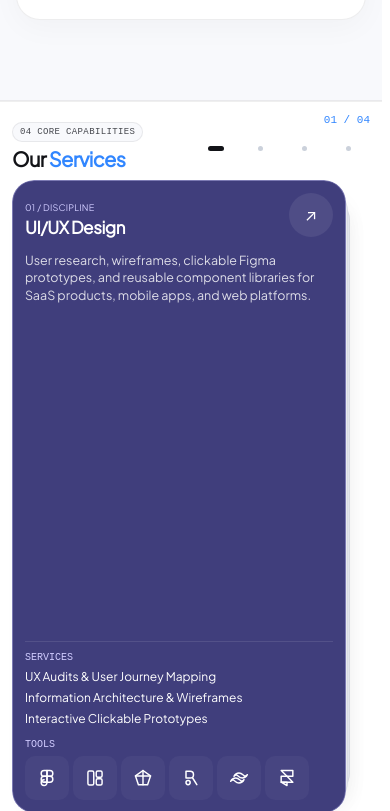
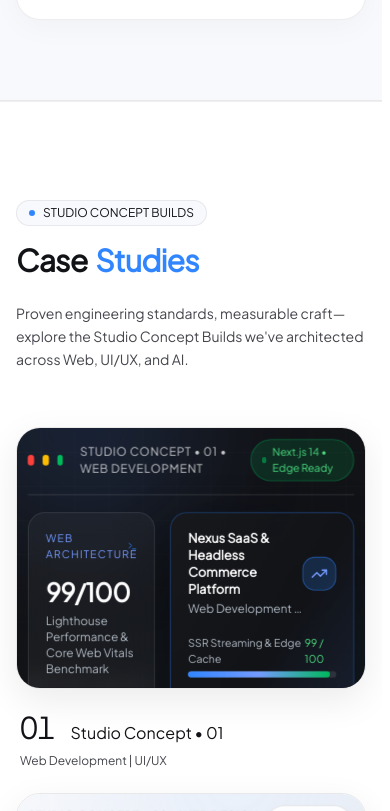
Before and after one commit to qasim-987/Axioms-Labs, a Next.js app: page / in a window 390 px wide. Shown: the part 2293-3104 px from the top of the page. Built offline with nearby package versions, Linux system fonts and the light colour scheme.

Commit message:
fix: show case studies on mobile and wrap captions
Co-authored-by: arena-agent <297053741+arena-agent@users.noreply.github.com>

```diff
--- a/src/components/CaseStudies.tsx
+++ b/src/components/CaseStudies.tsx
@@ -404,7 +404,7 @@ export default function CaseStudies() {
                 </Link>
 
                 {/* Minimal Numbered Caption Row Below Image (01 / 02 + Category Tags) */}
-                <div className="mt-5 px-1 flex items-baseline justify-between gap-4">
+                <div className="mt-5 px-1 flex flex-col sm:flex-row sm:items-baseline justify-between gap-2 sm:gap-4">
                   <div className="flex items-baseline gap-4 min-w-0">
                     <span className="text-3xl sm:text-4xl font-light font-sans tracking-tight text-[#121317] tabular-nums select-none">
                       {indexLabel}
--- a/src/components/ConceptBuildsGate.tsx
+++ b/src/components/ConceptBuildsGate.tsx
@@ -3,12 +3,12 @@ import dynamic from "next/dynamic";
 import { useEffect, useState } from "react";
 import { ScrollTrigger } from "gsap/ScrollTrigger";
 
-export const HIDE_CONCEPT_BUILDER: "mobile" | "all" | "none" = "mobile";
+export const HIDE_CONCEPT_BUILDER: "mobile" | "all" | "none" = "none";
 const CaseStudies = dynamic(() => import("./CaseStudies"), { ssr: false });
 
 /** No SSR subtree, import, images, or effects on excluded viewports. */
 export default function ConceptBuildsGate() {
-  const [show, setShow] = useState(false);
+  const [show, setShow] = useState(HIDE_CONCEPT_BUILDER === "none");
   useEffect(() => {
     const mq=matchMedia("(min-width: 1024px)");
     const update=()=>setShow(HIDE_CONCEPT_BUILDER === "none" || (HIDE_CONCEPT_BUILDER === "mobile" && mq.matches));
@@ -18,6 +18,6 @@ export default function ConceptBuildsGate() {
   useEffect(()=>{const timer=setTimeout(()=>ScrollTrigger.refresh(),220);return()=>clearTimeout(timer);},[show]);
   // Stable React-owned slots: GSAP wraps/reparents pinned siblings and the mounted
   // section. Insert/remove the slot, never a node GSAP has moved into a spacer.
-  // display:contents adds no layout box or empty mobile gap.
+  // display:contents adds no layout box; both showcases are enabled on every viewport.
   return <div data-concept-gate style={{display:"contents"}}>{show ? <div data-concept-mounted style={{display:"contents"}}><CaseStudies /></div> : null}</div>;
 }
```
